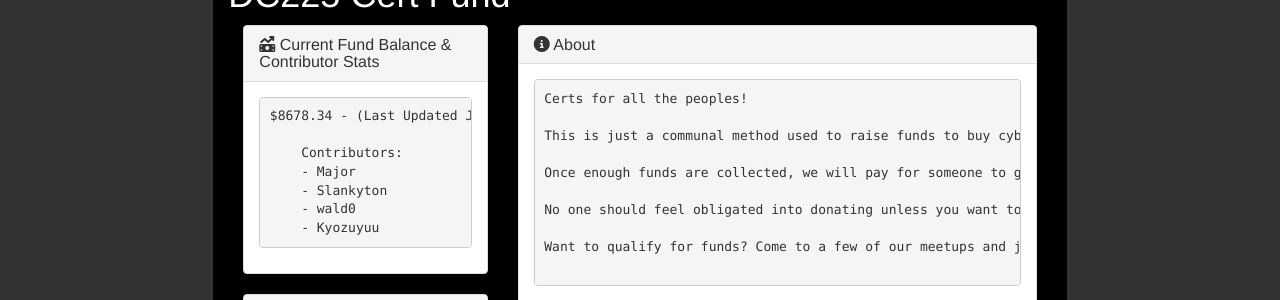
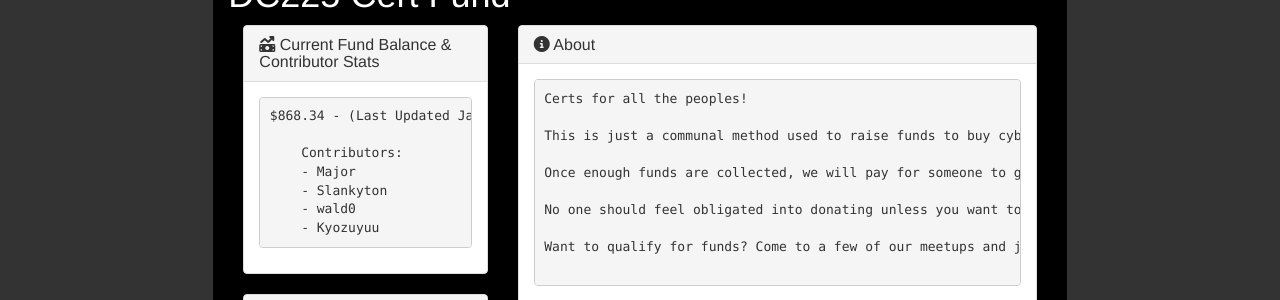
Before and after one commit to dc225/dc225.github.io, a Jekyll site: the page certfund.html, which Jekyll copies as it is, in a window 1280 px wide. Shown: the part 294-594 px from the top of the page. Built offline with Jekyll 4.4.1, drawn with Linux system fonts in a browser that asks for light colours; nearby versions of some CDN libraries.

Commit message:
Update certfund.html

```diff
--- a/certfund.html
+++ b/certfund.html
@@ -111,7 +111,7 @@ We <3 You. Join Us.
     <div class="panel-heading">
       <h3 class="panel-title"><b class="fa-solid fa-money-bill-trend-up"></b> Current Fund Balance & Contributor Stats</h3>
     </div>
-    <div class="panel-body"><pre>$8678.34 - (Last Updated Jan 30 2026)<br>
+    <div class="panel-body"><pre>$868.34 - (Last Updated Jan 30 2026)<br>
     Contributors:
     - Major
     - Slankyton
```
